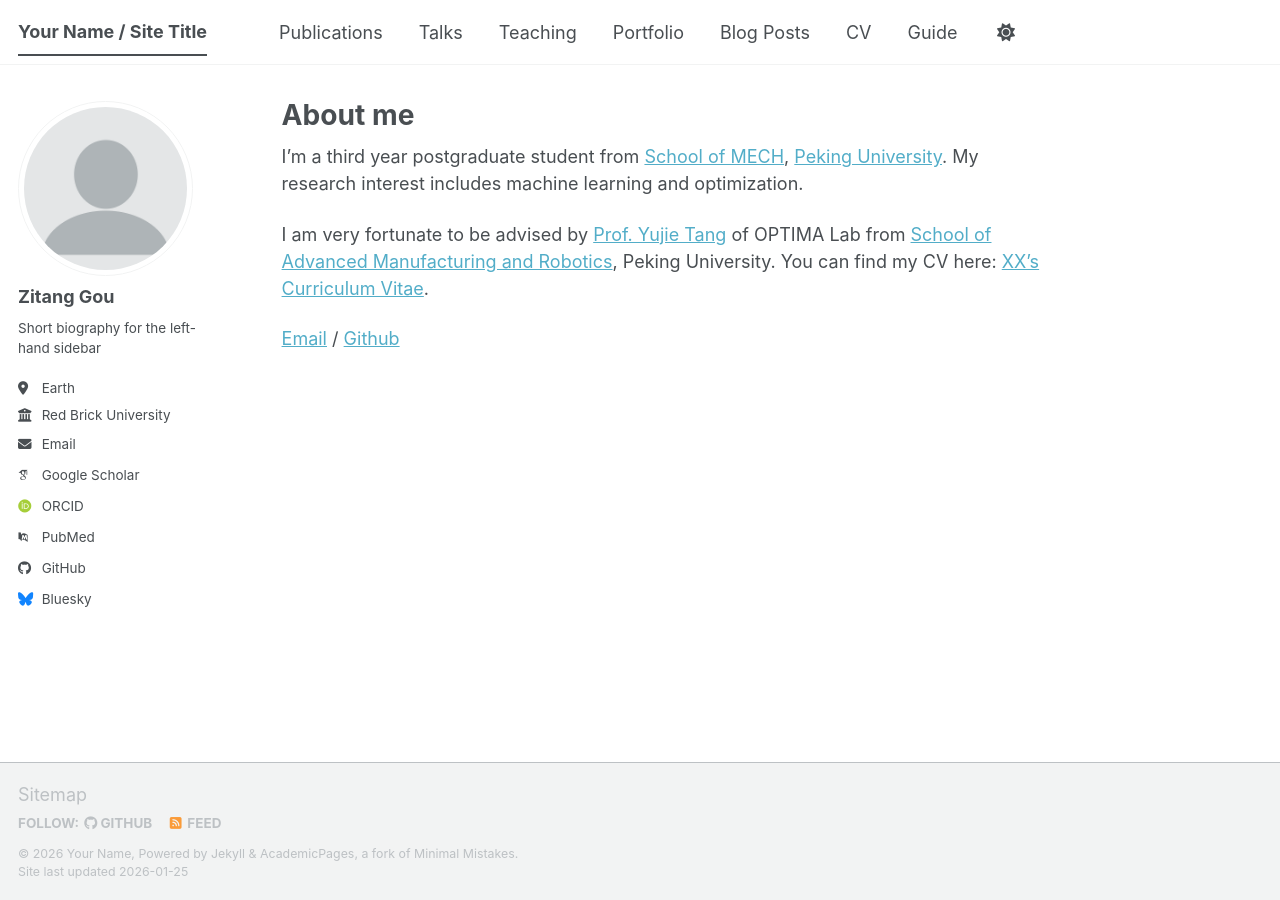
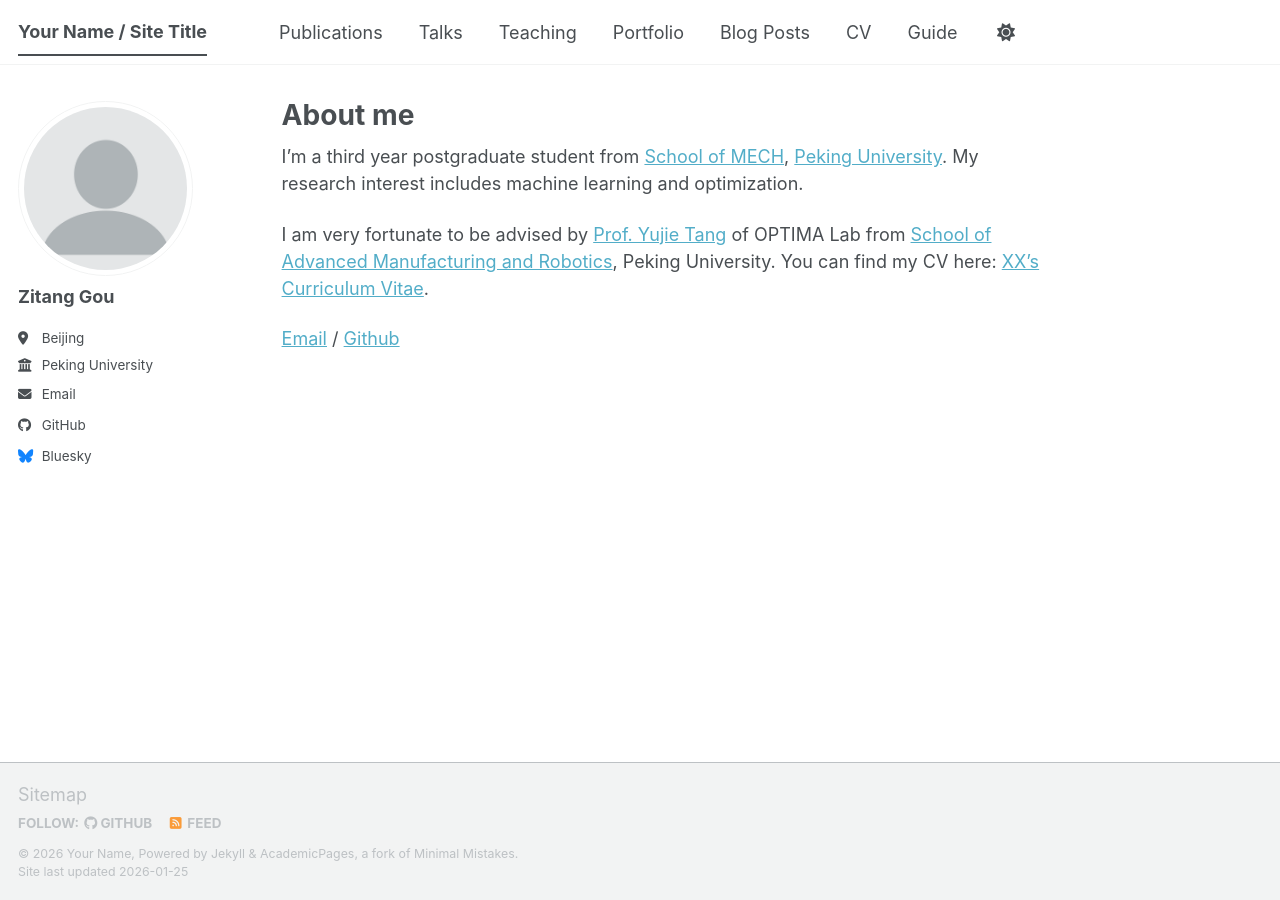
Before and after one commit to strangeT2b/strangeT2b.github.io, a Jekyll site: the page built from _pages/about.md, in a window 1280 px wide. Built offline with Jekyll 4.4.1, drawn with Linux system fonts in a browser that asks for light colours; some web fonts are replaced; a script bundle is joined from its source files by our own code; library files that are not in the unit come from our copies.

Commit message:
Update _config.yml

```diff
--- a/_config.yml
+++ b/_config.yml
@@ -26,22 +26,22 @@ author:
   avatar           : "profile.png"
   name             : "Zitang Gou"
   pronouns         : # example: "she/her"
-  bio              : "Short biography for the left-hand sidebar"
-  location         : "Earth"
-  employer         : "Red Brick University"
+  bio              : ""
+  location         : "Beijing"
+  employer         : "Peking University"
   uri              : # URL
-  email            : "none@example.org"
+  email            : "town@stu.pku.edu.cn"
 
   # Academic websites
   academia         : # URL
   arxiv            : # URL - Update with the correct link to your profile
-  googlescholar    : "https://scholar.google.com/citations?user=PS_CX0AAAAAJ"
+  googlescholar    : #"https://scholar.google.com/citations?user=PS_CX0AAAAAJ"
   inspire-hep      : # URL
   impactstory      : # URL
-  orcid            : "https://orcid.org/yourorcidurl"
+  orcid            : #"https://orcid.org/yourorcidurl"
   semantic         : # URL
   ssrn             : # URL
-  pubmed           : "https://www.ncbi.nlm.nih.gov/pubmed/?term=john+snow"
+  pubmed           : #"https://www.ncbi.nlm.nih.gov/pubmed/?term=john+snow"
   researchgate     : # URL
   scopus           : # URL
   zotero           : # URL
@@ -51,7 +51,7 @@ author:
   bitbucket        : # Username - Update with your username on the site
   codepen          : # Username
   dribbble         : # Username
-  github           : "academicpages"
+  github           : "https://github.com/strangeT2b"
   kaggle           : # Username
   stackoverflow    : # User number or user number and name (i.e., use "1" or "1/jeff-atwood")
 
```
